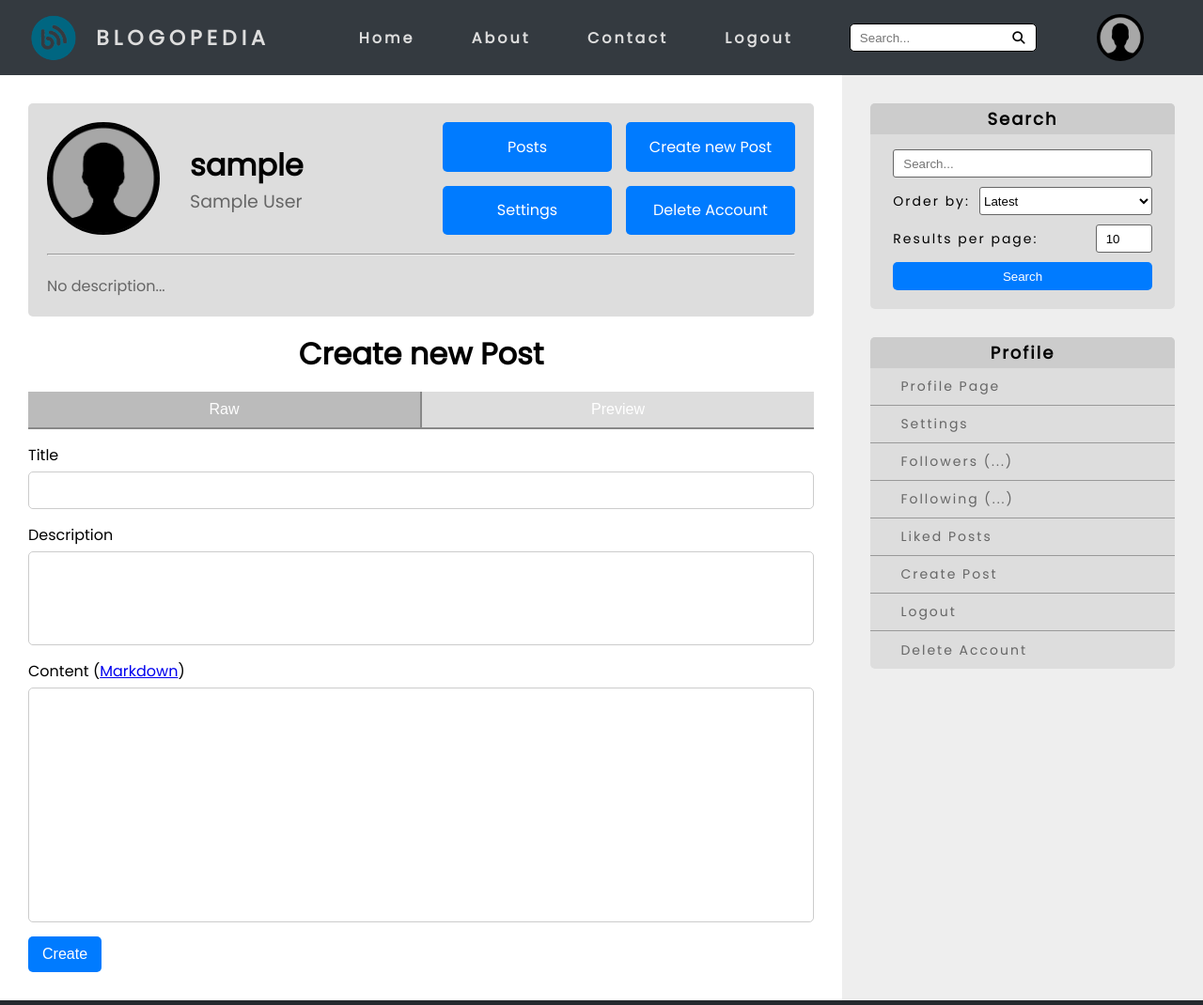
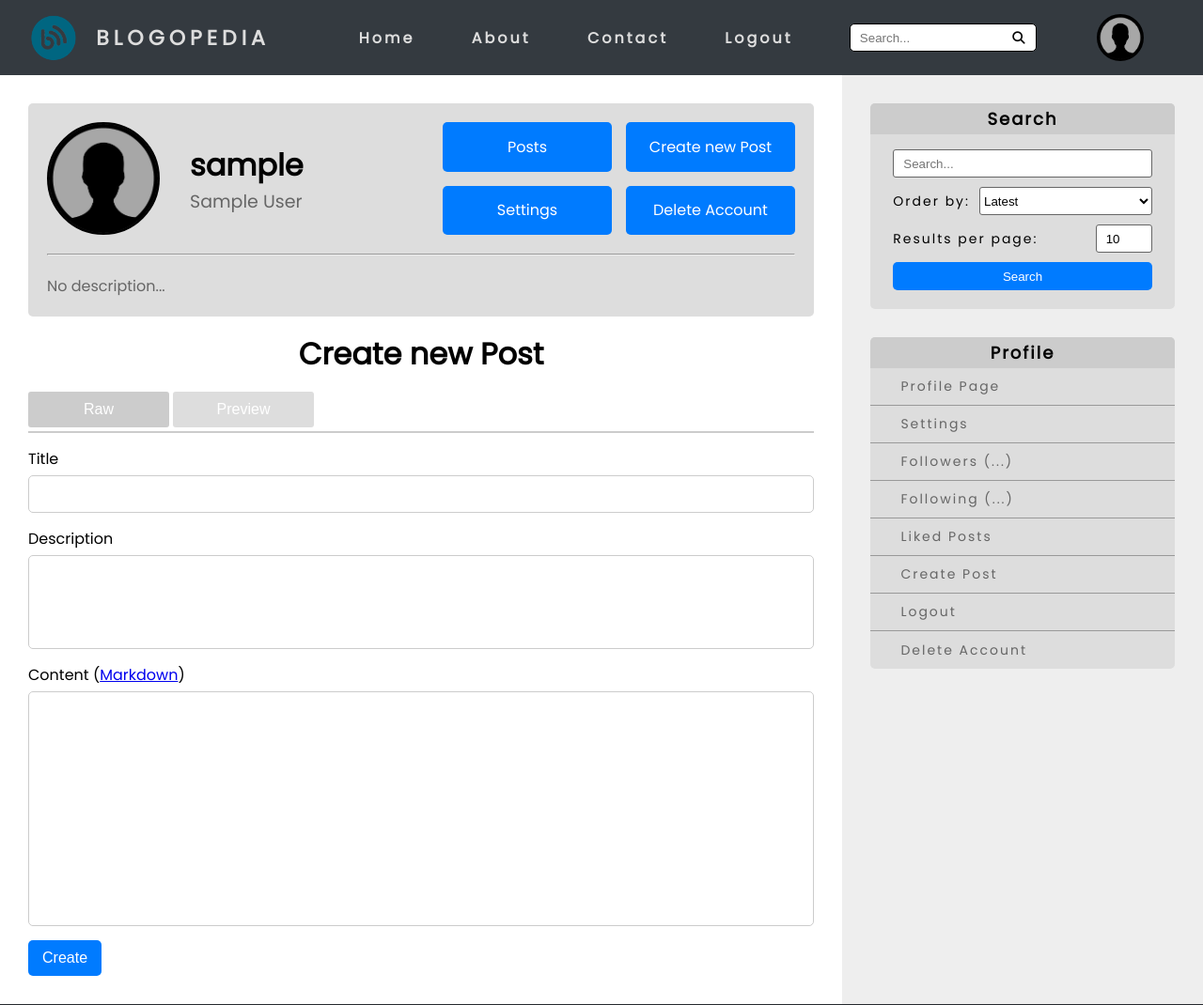
Before and after one commit to FeliNUx42/Flask-Blog, a Flask app: a page that uses app/templates/base.html in a window 1280 px wide. Shown: the top 1070 px of the page at 94% size. Run offline with Flask 2, Linux system fonts and the light colour scheme; the visitor is signed in with stand-in values (Sample User, id 1); data comes from the database, SQL or seed files in the repository; some libraries are stand-ins or nearby versions.

Commit message:
changed tab layout

```diff
--- a/app/static/css/inputs.css
+++ b/app/static/css/inputs.css
@@ -9,7 +9,7 @@ h1:not(.markdown-body h1) {
   margin-bottom: 1rem;
 }
 
-h1.danger {
+h1 .danger {
   color: #800;
 }
 
@@ -138,19 +138,20 @@ input:focus, textarea:focus {
 }
 
 #content form .create-toggle {
-  background-color: #888;
   display: flex;
-  justify-content: stretch;
+  justify-content: left;
   gap: 2px;
+  border-bottom: 2px solid #ccc;
   margin-bottom: 15px;
 }
 
 #content form .create-toggle button {
   background-color: #ddd;
-  flex: 1;
   border: none;
-  border-radius: 0;
-  border-bottom: 2px solid #888;
+  border-radius: 3px;
+  margin-right: 2px;
+  margin-bottom: 4px;
+  width: 150px;
 }
 
 #content form .create-toggle button:not(.toggle-active):hover {
@@ -158,7 +159,7 @@ input:focus, textarea:focus {
 }
 
 #content form .create-toggle .toggle-active {
-  background-color: #bbb;
+  background-color: #ccc;
 }
 
 #content form .mode-inactive {
```
